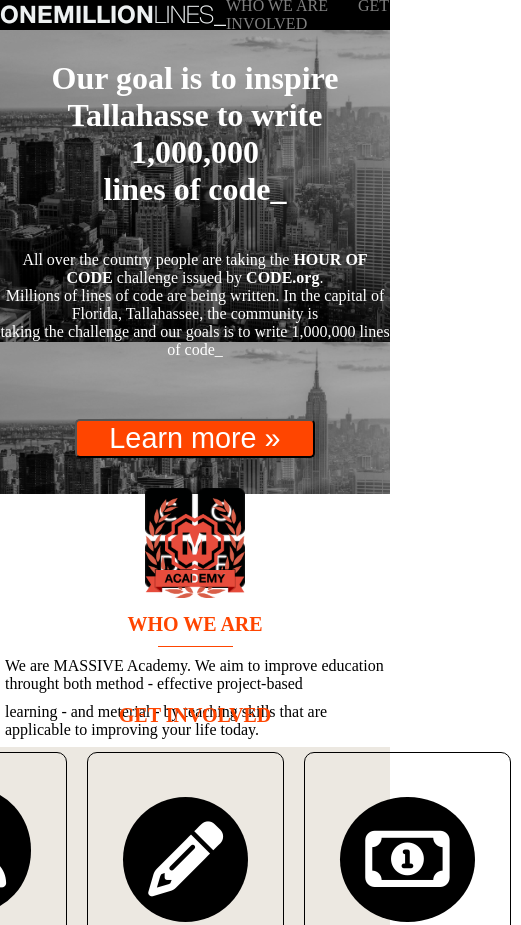
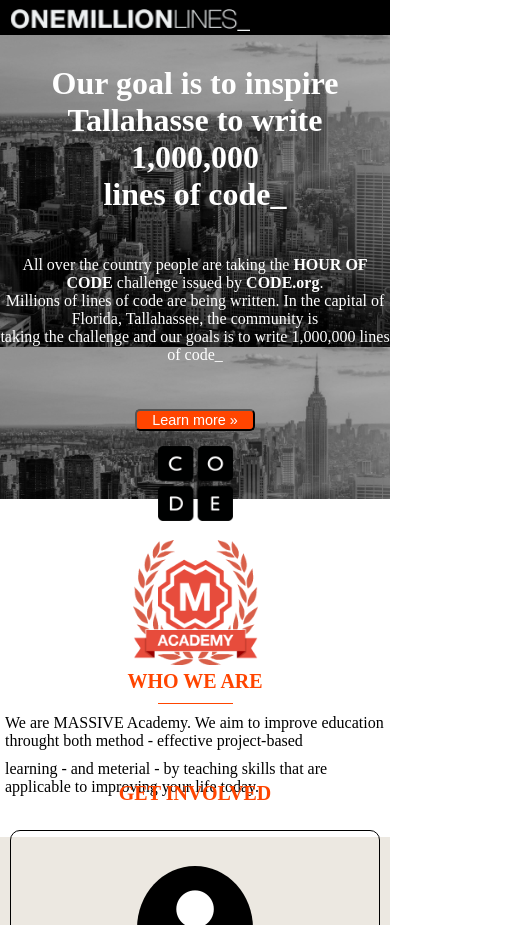
Before and after one commit to morganb75/ExoOneMillion, a plain HTML site: page index.html in a window 390 px wide. Shown: the top 925 px of the page, 521 px wide, since content can reach past the window. Drawn offline with Linux system fonts and the light colour scheme.

Commit message:
media queries max767px

```diff
--- a/style.css
+++ b/style.css
@@ -135,7 +135,7 @@ header>img{
     width: 15em;
 }
 
-section>img{
+.hero > img{
     width: 100px;
     height: 100px;
     margin-bottom: 10px;
@@ -158,3 +158,71 @@ footer > img {
     margin-top: 30px;
     margin-left: 30px;
 }
+
+/* Media query pour les écrans largeur max 767px */
+@media (max-width: 767px){
+
+    header {
+        justify-content: flex-start;
+        padding-top: 5px;
+        padding-left: 10px;
+    }
+
+    header>div {
+        display: none;
+    }
+
+    main {
+        display: flex;
+        flex-direction: column;
+    }
+
+    .hero>button {
+        width: 120px;
+        height: 30px;
+        margin:15px;
+        border-radius: 5px;
+        background-color: orangered;
+        color: white;
+        font-size: 0.9em;
+    }
+
+    .hero > img {
+        width: 75px;
+        height: 75px;
+        margin-bottom: 5px;
+    }
+
+    .presenting {
+        height: 40vh;
+    }
+
+    .presenting > img {
+        width: 125px;
+        height: 125px;
+        margin-top: 5px;
+    }
+
+    .involving {
+        height: 130vh;
+
+    }
+
+    .card-container {
+        display: flex;
+        flex-direction: column;
+    }
+
+
+
+}
+
+/* Media query pour les écrans entre 767px et 991px */
+@media screen and (min-width: 767px) and (max-width: 991px) {
+
+}
+
+/* Media query pour les écrans entre 991px et 1199px */
+@media screen and (min-width: 991px) and (max-width: 1199px) {
+
+}
```
